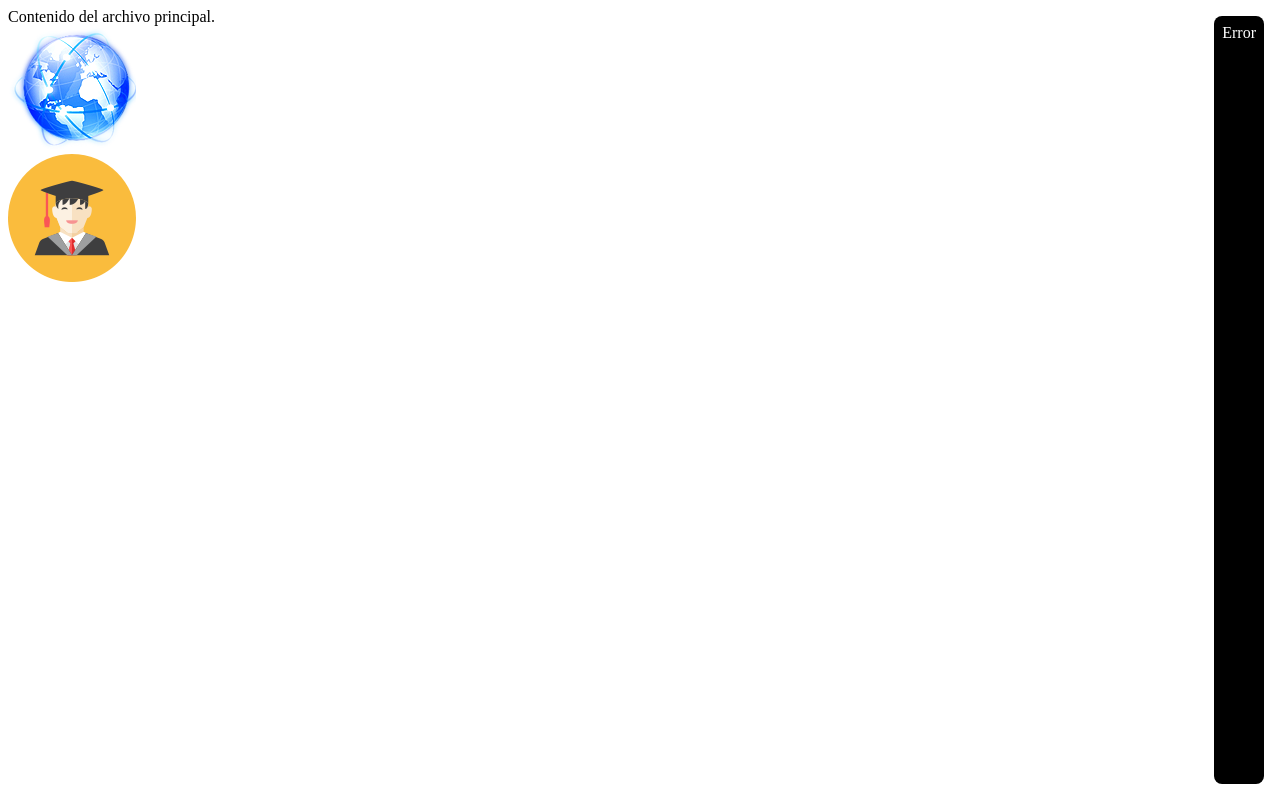
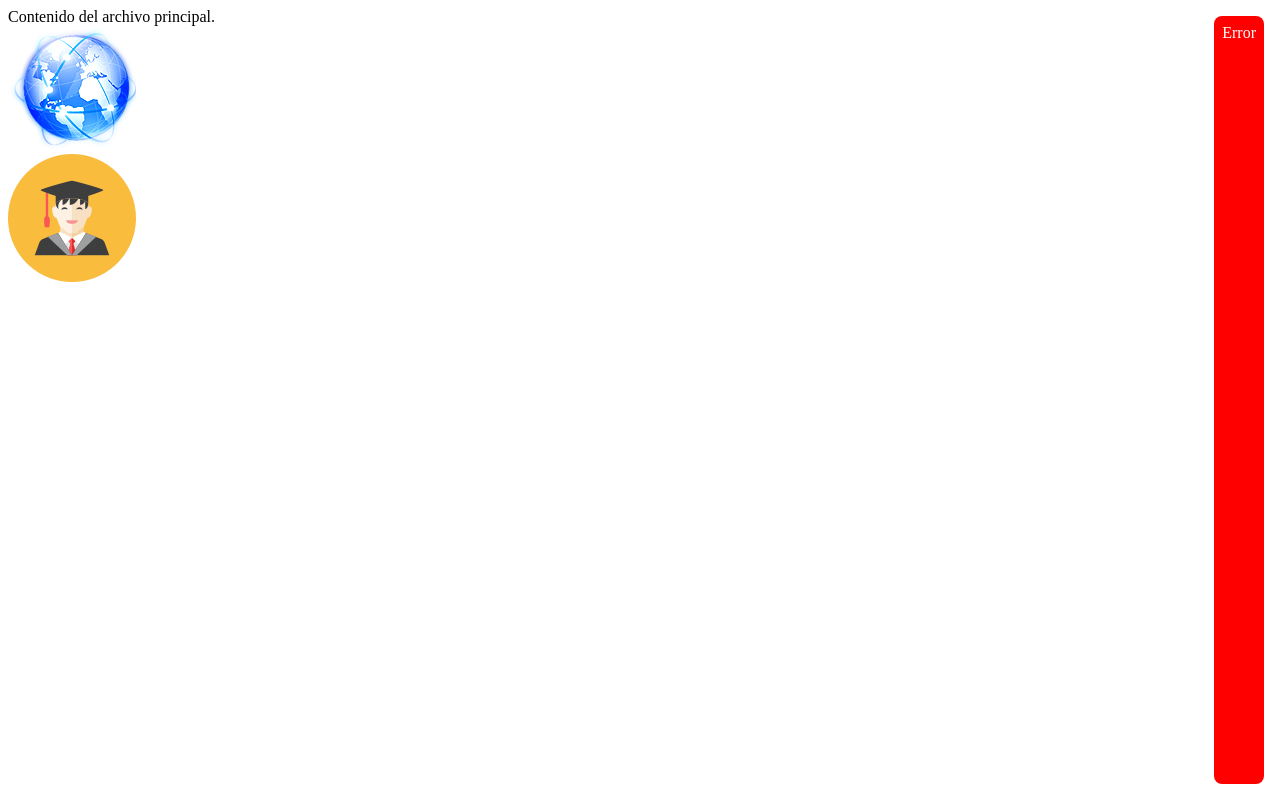
Before and after one commit to gfloresuth/servidor_express, a website: page public/index.html in a window 1280 px wide. Both pictures are taken after a click on the picture 72 px from the left and 218 px from the top of the page. Drawn offline with Linux system fonts and the light colour scheme; no server answers.

Commit message:
Ultimos cambios 22092016

```diff
--- a/public/css/estilo.css
+++ b/public/css/estilo.css
@@ -1,5 +1,5 @@
 #divSalida {
-    background-color:black;
+    /*background-color:black;*/
     color: white;
     padding: 8px;
     /*  Mover el div  */
@@ -12,3 +12,9 @@
     /*left: 16px;*/
     border-radius: 8px;
 }
+.normal{
+    background-color:black;
+}
+.error {
+    background-color:red;
+}
--- a/public/main.js
+++ b/public/main.js
@@ -1,7 +1,11 @@
 //https://github.com/gfloresuth/servidor_express/
 $(document).ready(function(){
     $('#divSalida').html('Listo.');
+    $('#divSalida').addClass('normal');
+    $('#divSalida').removeClass('error');
     $('#imgMundo').click(function(){
+        $('#divSalida').addClass('normal');
+        $('#divSalida').removeClass('error');
         $('#divSalida').html('Un click');
         $.get('/helloworld/',{},function(contenido){
             $('#divSalida').html(contenido);
@@ -9,6 +13,8 @@ $(document).ready(function(){
     });
 
     $('#imgAlumno').click(function(){
+        $('#divSalida').addClass('normal');
+        $('#divSalida').removeClass('error');
         //console.log('aki toy');
         $.getJSON('/alumnoss/', function(datos){
             //console.log(datos);
@@ -20,6 +26,8 @@ $(document).ready(function(){
             $('#divSalida').html(''+elementos.join('<br>'));
         }).fail(function(){
             $('#divSalida').html('Error');
+            $('#divSalida').addClass('error');
+
         });  // fin getJSON
     }); // fin click
 
```
